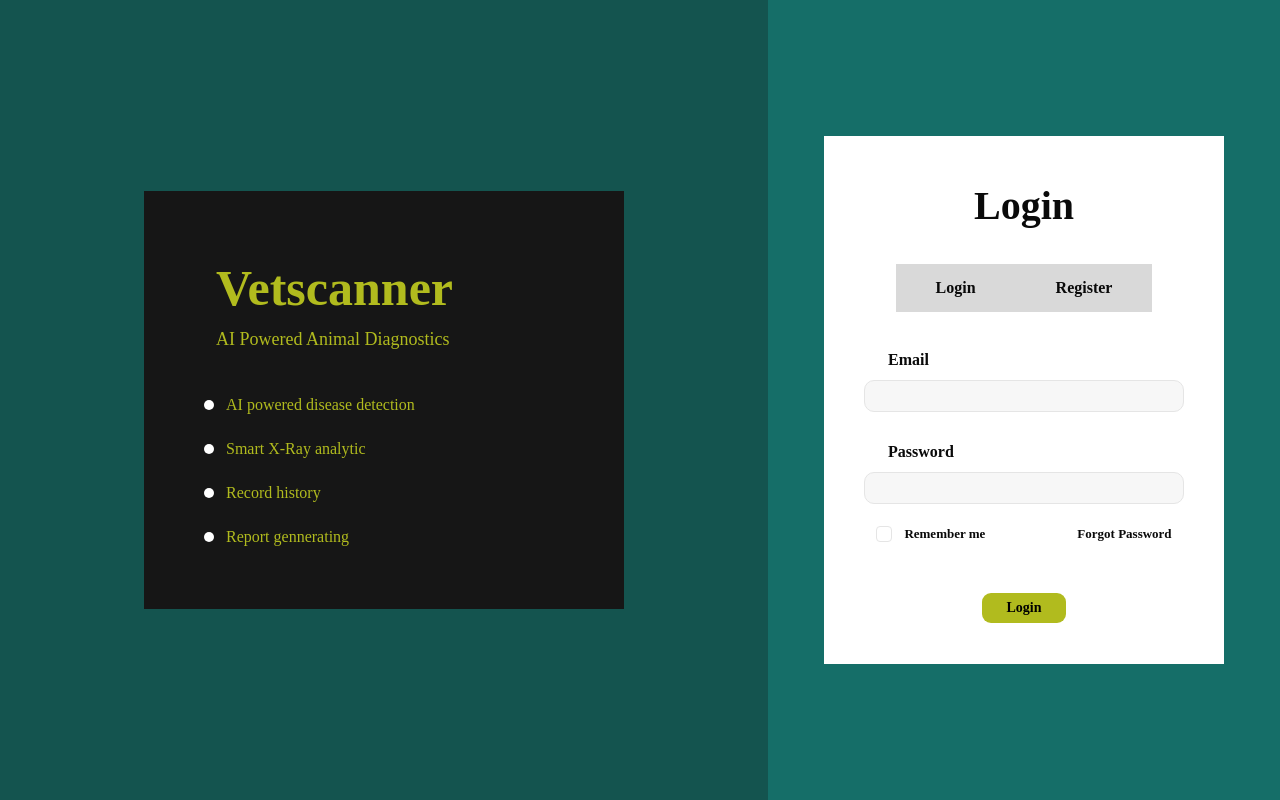
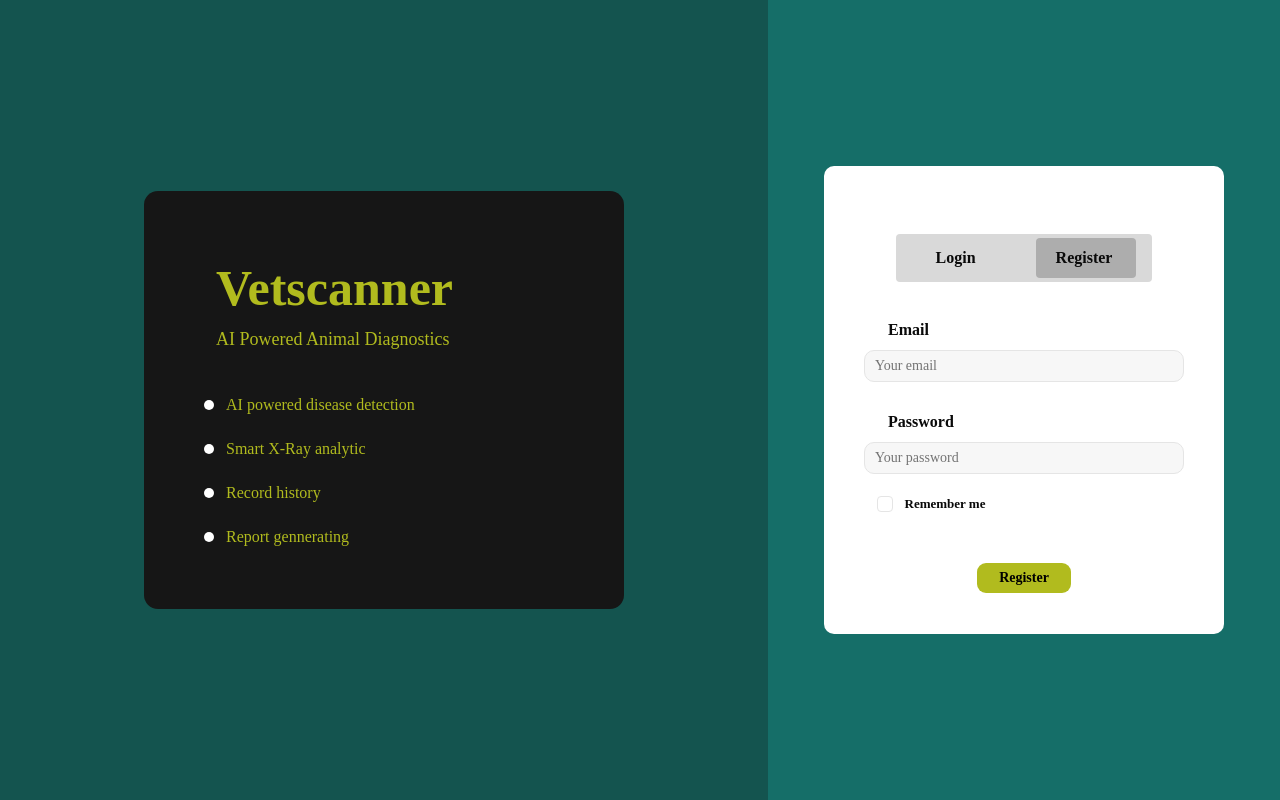
Before and after one commit to Pasin0931/vetscanner, a Next.js app in the folder vetscanner/: page /authentication in a window 1280 px wide. Built offline with nearby package versions, Linux system fonts and the light colour scheme.

Commit message:
update login and register page, and make mockup landingpage

```diff
--- a/vetscanner/src/app/(auth)/authentication/page.tsx
+++ b/vetscanner/src/app/(auth)/authentication/page.tsx
@@ -1,12 +1,6 @@
-"use client"
+import UsrAuth from "@/components/auth"
 
-import Register from "@/components/register"
-import Login from "@/components/login"
-
-export default function LoginPage() {
-    return (
-        <div>
-            <Login/>
-        </div>
-    )
+export default async function AuthPage({ searchParams }: { searchParams: Promise<{tab?: string}>}) {
+    const param = await searchParams
+    return <UsrAuth startTab={param.tab} />
 }
--- a/vetscanner/src/app/(auth)/layout.tsx
+++ b/vetscanner/src/app/(auth)/layout.tsx
@@ -48,7 +48,7 @@ export default function RootLayout({ children }: {
         <div className="flex-3/5 justify-center">
           <div className="flex flex-col bg-[#14544F] justify-center h-screen px-36">
 
-            <div className="flex flex-col justify-center bg-[#161616] p-15 text-start text-[#B1BB1E]">
+            <div className="flex flex-col justify-center bg-[#161616] p-15 text-start text-[#B1BB1E] rounded-xl">
 
               <div className="pl-3">
                 <h1 className="text-[50px] font-bold">Vetscanner</h1>
--- a/vetscanner/src/app/(mainroot)/about/page.tsx
+++ b/vetscanner/src/app/(mainroot)/about/page.tsx
@@ -1,14 +1,7 @@
+import AboutUs from "@/components/aboutus"
+
 export default function About() {
-    const plac:string = "Lorem ipsum dolor sit amet consectetur adipiscing elit. Quisque faucibus ex sapien vitae pellentesque sem placerat. In id cursus mi pretium tellus duis convallis. Tempus leo eu aenean sed diam urna tempor. Pulvinar vivamus fringilla lacus nec metus bibendum egestas. Iaculis massa nisl malesuada lacinia integer nunc posuere. Ut hendrerit semper vel class aptent taciti sociosqu. Ad litora torquent per conubia nostra inceptos himenaeos."
     return (
-        <>
-            <div className="bg-[#DDDDDD] p-8 justify-center">
-                <h1 className="text-[45px] text-center">Vet Scanner</h1>
-                <p className="w-150 text-[20px] text-start">
-                    {plac}
-                    {plac}
-                </p>
-            </div>
-        </>
+        <AboutUs/>
     )
 }
--- a/vetscanner/src/app/page.tsx
+++ b/vetscanner/src/app/page.tsx
@@ -1,11 +1,26 @@
 "use client"
 
 import { useState, useEffect } from "react"
+import { useRouter } from "next/navigation"
+
+import { Button } from "@/components/ui/button"
 
 export default function Home() {
+
+  const router = useRouter()
+
   return (
-    <div>
-      Landing Page
+    <div className="flex flex-col items-center justify-center h-screen">
+      <h1>Landing Page</h1>
+      <div>
+        <Button onClick={() => router.push("/authentication?tab=Login")}>
+          Login
+        </Button>
+
+        <Button onClick={() => router.push("/authentication?tab=Register")}>
+          Register
+        </Button>
+      </div>
     </div>
   )
 }
--- /dev/null
+++ b/vetscanner/src/components/aboutus.tsx
@@ -0,0 +1,15 @@
+const plac: string = "Lorem ipsum dolor sit amet consectetur adipiscing elit. Quisque faucibus ex sapien vitae pellentesque sem placerat. In id cursus mi pretium tellus duis convallis. Tempus leo eu aenean sed diam urna tempor. Pulvinar vivamus fringilla lacus nec metus bibendum egestas. Iaculis massa nisl malesuada lacinia integer nunc posuere. Ut hendrerit semper vel class aptent taciti sociosqu. Ad litora torquent per conubia nostra inceptos himenaeos."
+
+export default function AboutUs() {
+    return (
+        <>
+            <div className="bg-[#DDDDDD] p-8 justify-center">
+                <h1 className="text-[45px] text-center">Vet Scanner</h1>
+                <p className="w-150 text-[20px] text-start">
+                    {plac}
+                    {plac}
+                </p>
+            </div>
+        </>
+    )
+}
--- /dev/null
+++ b/vetscanner/src/components/auth.tsx
@@ -0,0 +1,142 @@
+"use client"
+
+import { useState, useEffect } from "react"
+import { Button } from "@/components/ui/button"
+import { Card } from "@/components/ui/card"
+import { Input } from "@/components/ui/input"
+import { Textarea } from "@/components/ui/textarea"
+import { Checkbox } from "@/components/ui/checkbox"
+
+import { motion } from "framer-motion"
+
+type UsrAuthProps = {
+    startTab: string | undefined
+}
+
+export default function UsrAuth({ startTab }: UsrAuthProps) {
+    const [email, setEmail] = useState("")
+    const [password, setPassword] = useState("")
+    const [rememberMe, setRememberMe] = useState(false)
+
+    const [activeTab, setActiveTab] = useState(startTab)
+
+    const [pageLoad, setPageLoad] = useState(false)
+
+    const handle_login_bt = async () => {
+        alert("Login")
+
+        if (!email || !password) {
+            alert("Login & Register must be filled")
+            return
+        }
+
+        // get users db
+
+        // if current email not in users db, alert("Email not found") return
+        // if input email in users db but password not matched, alert("Password incorrect")
+        // else POST newUsr into users db
+
+        setEmail("")
+        setPassword("")
+    }
+
+    const handle_register_bt = async () => {
+        alert("Register")
+
+        if (!email || !password) {
+            alert("Login & Register must be filled")
+            return
+        }
+
+        const newUsr = { email, password, rememberMe }
+
+        // get users db
+
+        // if current email in users db, alert("Email already registered") return
+        // else POST newUsr into users db
+
+        setEmail("")
+        setPassword("")
+    }
+
+    useEffect(() => {
+        setEmail("")
+        setPassword("")
+    }, [])
+
+    return (
+        <div className="flex flex-col justify-center px-10 items-center bg-white py-10 gap-2 rounded-lg">
+            <h1 className="text-[40px] font-bold pb-5">{activeTab}</h1>
+
+            <div className="relative flex flex-row justify-between bg-[#D9D9D9] gap-20 px-10 py-3 font-bold rounded">
+                <motion.div
+                    className="absolute top-0 left-0 mt-1 h-10 w-25 bg-[#ADADAD] rounded"
+                    animate={{
+                        x: activeTab === "Login" ? 11 : 140
+                    }}
+                    transition={{
+                        type: "spring",
+                        stiffness: 200,
+                        damping: 25
+                    }}
+                />
+                <button onClick={() => setActiveTab("Login")} className="relative z-10">Login</button>
+                <button onClick={() => setActiveTab("Register")} className="relative z-10">Register</button>
+            </div>
+
+            <div className="flex flex-col gap-7 pt-7 w-80">
+                <div>
+                    <h2 className="font-bold ml-6 mb-2">Email</h2>
+                    <Input className="bg-[#F7F7F7]"
+                        placeholder="Your email"
+                        value={email}
+                        onChange={(e) => setEmail(e.target.value)}
+                    >
+                    </Input>
+                </div>
+                <div>
+                    <h2 className="font-bold ml-6 mb-2">Password</h2>
+                    <Input className="bg-[#F7F7F7]"
+                        placeholder="Your password"
+                        value={password}
+                        onChange={(e) => setPassword(e.target.value)}
+                        type="password"
+                    >
+                    </Input>
+                </div>
+            </div>
+
+            {activeTab === "Login" ? (
+                <div className="flex flex-row justify-between itme-center gap-23 pt-3">
+                    <div className="flex flex-row justify-between items-center gap-3 font-bold text-[13px]">
+                        <Checkbox
+                            checked={rememberMe}
+                            onCheckedChange={(checked) => setRememberMe(Boolean(checked))}
+                        />
+                        <button className="font-bold">Remember me</button>
+                    </div>
+                    <button className="font-bold text-[13px]">
+                        Forgot Password
+                    </button>
+                </div>
+            ) : (
+                <div className="flex flex-row justify-start itme-start gap-23 pt-3 pr-46.5">
+                    <div className="flex flex-row justify-start items-center gap-3 font-bold text-[13px]">
+                        <Checkbox
+                            checked={rememberMe}
+                            onCheckedChange={(checked) => setRememberMe(Boolean(checked))}
+                        />
+                        <button className="font-bold">Remember me</button>
+                    </div>
+                </div>
+            )}
+
+            {activeTab === "Login" ? (
+                <Button className="bg-[#B1BB1E] text-black font-bold px-6 mt-10 w-24" onClick={() => handle_login_bt()}>Login</Button>
+            ) : (
+                <Button className="bg-[#B1BB1E] text-black font-bold px-6 mt-10 w-24" onClick={() => handle_register_bt()}>Register</Button>
+            )}
+
+        </div>
+    )
+}
--- a/vetscanner/src/components/login.tsx
+++ /dev/null
@@ -1,54 +0,0 @@
-"use client"
-
-import { useState, useEffect } from "react"
-import { Button } from "@/components/ui/button"
-import { Card } from "@/components/ui/card"
-import { Input } from "@/components/ui/input"
-import { Textarea } from "@/components/ui/textarea"
-import { Checkbox } from "@/components/ui/checkbox"
-
-import { motion } from "framer-motion"
-
-export default function Login() {
-    const [email, setEmail] = useState("")
-    const [password, setPassword] = useState("")
-
-    return (
-        <div className="flex flex-col justify-center px-10 items-center bg-white py-10 gap-2">
-            <h1 className="text-[40px] font-bold pb-5">Login</h1>
-
-            <div className="flex flex-row justify-between bg-[#D9D9D9] gap-20 px-10 py-3 font-bold">
-                <button>Login</button>
-                <button>Register</button>
-            </div>
-
-            <div className="flex flex-col gap-7 pt-7 w-80">
-                <div>
-                    <h2 className="font-bold ml-6 mb-2">Email</h2>
-                    <Input className="bg-[#F7F7F7]">
-
-                    </Input>
-                </div>
-                <div>
-                    <h2 className="font-bold ml-6 mb-2">Password</h2>
-                    <Input className="bg-[#F7F7F7]">
-
-                    </Input>
-                </div>
-            </div>
-
-            <div className="flex flex-row justify-between itme-center gap-23 pt-3">
-                <div className="flex flex-row justify-between items-center gap-3 font-bold text-[13px]">
-                    <Checkbox>
-
-                    </Checkbox>
-                    <button className="font-bold">Remember me</button>
-                </div>
-                <h2 className="font-bold text-[13px]">Forgot Password</h2>
-            </div>
-
-            <Button className="bg-[#B1BB1E] text-black font-bold px-6 mt-10">Login</Button>
-
-        </div>
-    )
-}
--- a/vetscanner/src/components/register.tsx
+++ /dev/null
@@ -1,18 +0,0 @@
-"use client"
-
-import { useState, useEffect } from "react"
-import { Card } from "@/components/ui/card"
-import { Input } from "@/components/ui/input"
-import { Textarea } from "@/components/ui/textarea"
-import { motion } from "framer-motion"
-
-export default function Register() {
-    const [email, setEmail] = useState("")
-    const [password, setPassword] = useState("")
-
-    return (
-        <div className="bg-white px-30">
-            <h1 className="text-[30px] font-bold">Register</h1>
-        </div>
-    )
-}
```
Also changed, not shown: vetscanner/src/app/(mainroot)/dashboard/page.tsx (added), vetscanner/src/app/(mainroot)/history/page.tsx (added), vetscanner/src/app/(mainroot)/patient/page.tsx (added), vetscanner/src/app/(mainroot)/scan/page.tsx (added).
